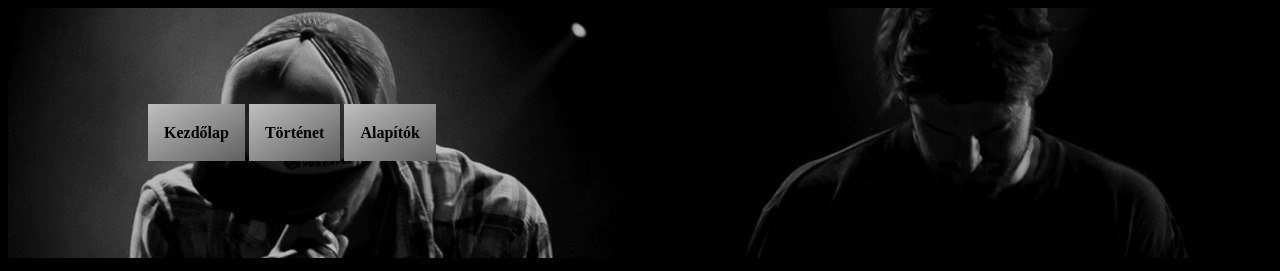
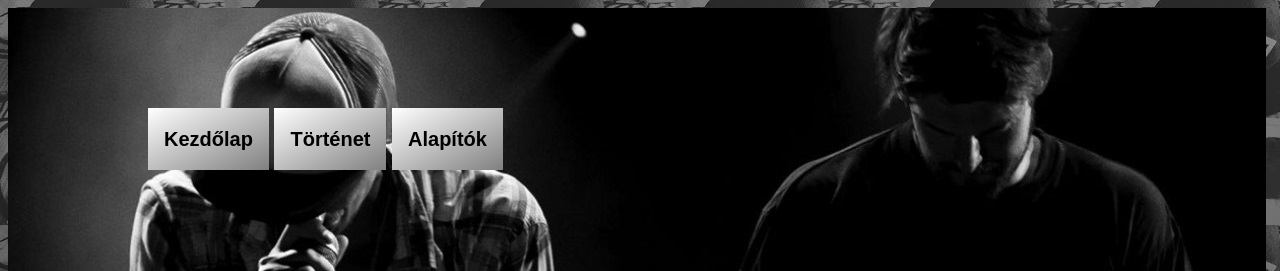
Before and after one commit to filiusdei420/bemutatkozooldal, a plain HTML site: page index.html in a window 1280 px wide. Shown: the top 271 px of the page. Drawn offline with Linux system fonts and the light colour scheme.

Commit message:
háttér megváltoztatása, átmenet ráhelyezése, betűméret, betűstílus megváltoztatása

```diff
--- a/style.css
+++ b/style.css
@@ -1,11 +1,13 @@
 body {
-    background-color: black;
     color: white;
+    background-image: linear-gradient(to bottom, rgba(32, 32, 32, 0.52), rgba(0, 0, 0, 0.73)), url('hatter.jpg');
+    font-weight: bold;
+    font-size: 20px;
+    font-family: Arial, Helvetica, sans-serif;
 }
 
 header {
     background-image: url('meno.jpg');
-    opacity: 75%;
     background-repeat:no-repeat;
     padding: 100px;
 }
@@ -35,6 +37,7 @@ p {
 footer {
     padding: 30px;
     background-color: white;
+    opacity: 75%;
     color: black;
     font-weight: bold;
 }
```
Also changed, not shown: hatter.jpg (added).
